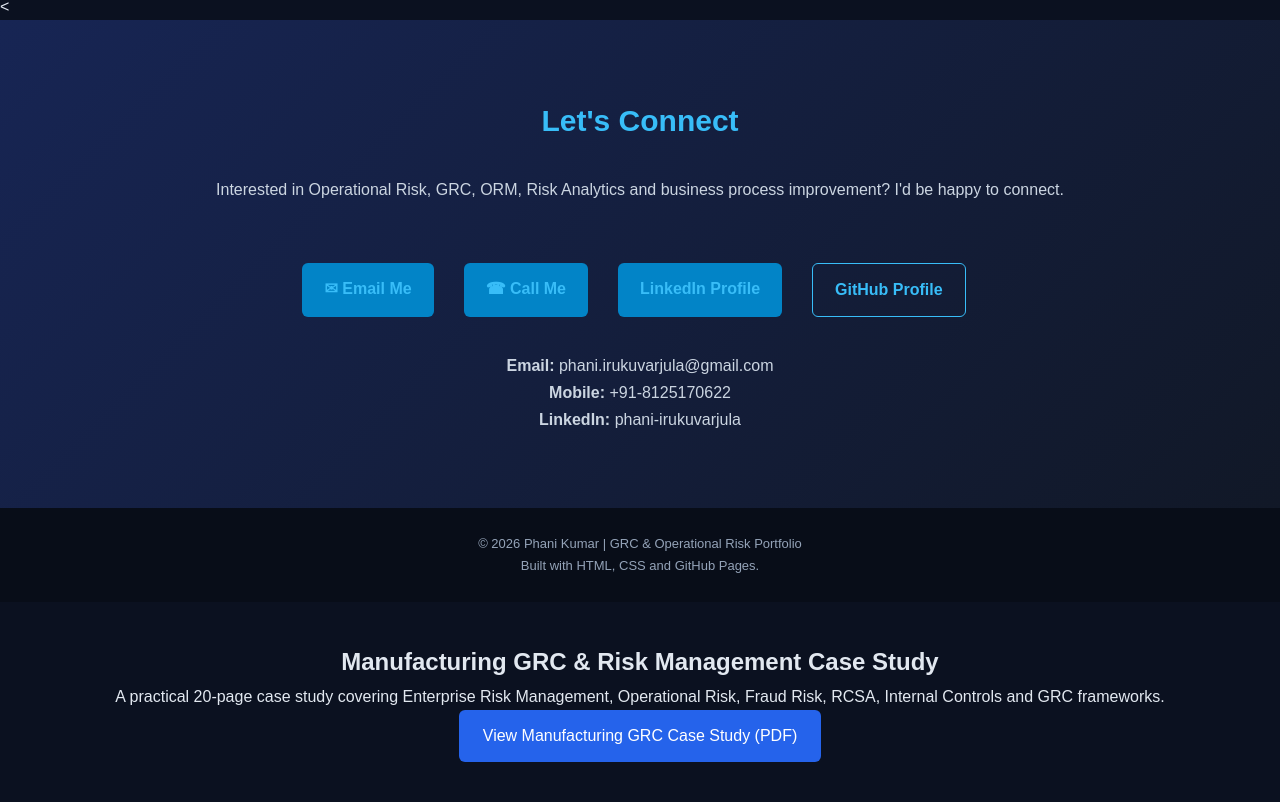
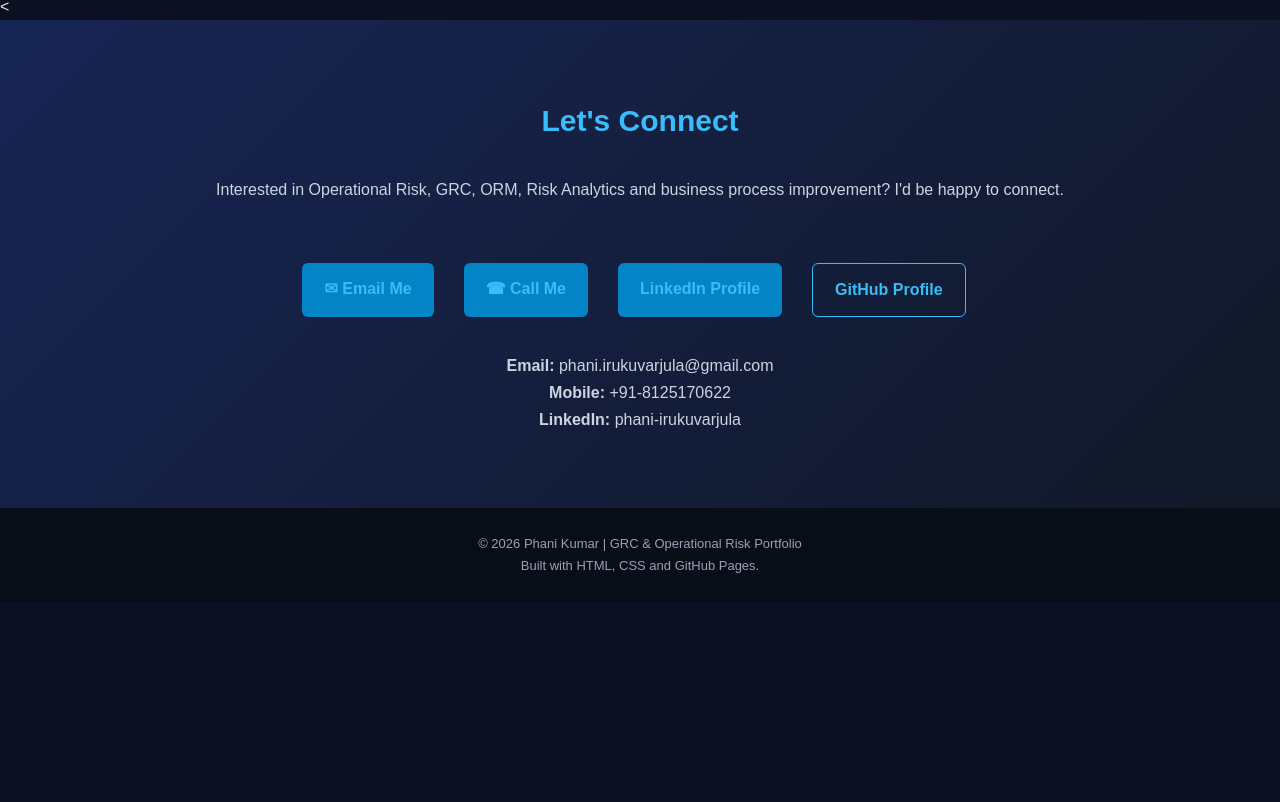
Before and after one commit to phaniirukuvarjula-lgtm/phaniirukuvarjula-lgtm.github.io, a plain HTML site: page index.html in a window 1280 px wide. Shown: the part 6967-7769 px from the top of the page. After the commit the page ends 7569 px from the top, so only its background shows below. Drawn offline with Linux system fonts and the light colour scheme.

Commit message:
Remove duplicate case study section

```diff
--- a/index.html
+++ b/index.html
@@ -896,17 +896,6 @@ function openRiskRegister() {
 function closeRiskRegister() {
     document.getElementById('riskRegisterModal').style.display = 'none';
 }</script>
-    <section style="padding:40px 20px; text-align:center;">
-  <h2>Manufacturing GRC & Risk Management Case Study</h2>
-  <p>A practical 20-page case study covering Enterprise Risk Management,
-  Operational Risk, Fraud Risk, RCSA, Internal Controls and GRC frameworks.</p>
-  <a href="/Manufacturing_GRC_Case_Study_20_Pages.pdf"
-     target="_blank"
-     rel="noopener noreferrer"
-     style="display:inline-block; padding:12px 24px; background:#2563eb;
-     color:white; text-decoration:none; border-radius:6px;">
-    View Manufacturing GRC Case Study (PDF)
-  </a>
-</section>
+
 </body>
 </html>
```
